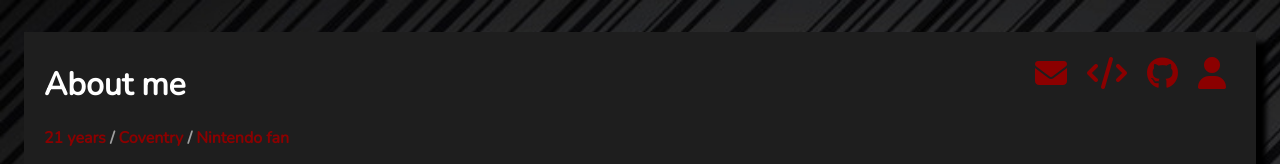
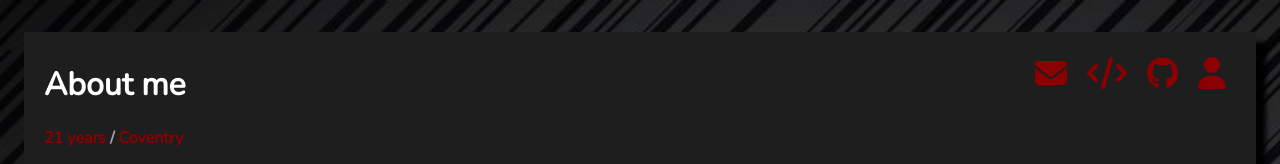
Before and after one commit to Jspanglez/portfolio-website, a plain HTML site: page index.html in a window 1280 px wide. Shown: the top 164 px of the page. Drawn offline with nearby package versions, Linux system fonts and the light colour scheme.

Commit message:
Minor adjustment

```diff
--- a/index.html
+++ b/index.html
@@ -35,7 +35,7 @@
 				<div class="text">
 					<h1>About me</h1>
 						<section>
-							<h2 class="info"> <span>21 years</span> / <span>Coventry</span> / <span>Nintendo fan</span></h2>
+							<h2 class="info"> <span>21 years</span> / <span>Coventry</span></h2>
 							<p class="description">
 								Thank you very much. It is important to see the consequences of the exercise of debt, rather than rejecting it, because something will happen at the most appropriate times and the matter will be paid by the architect.
 								Let all the pleasures that I receive, rejecting the pleasure, open or the pains themselves be dissolved by the pleasures of labors, and they do not fall upon him with the pain of the truth, they are expedient in guilt with hatred.
```
